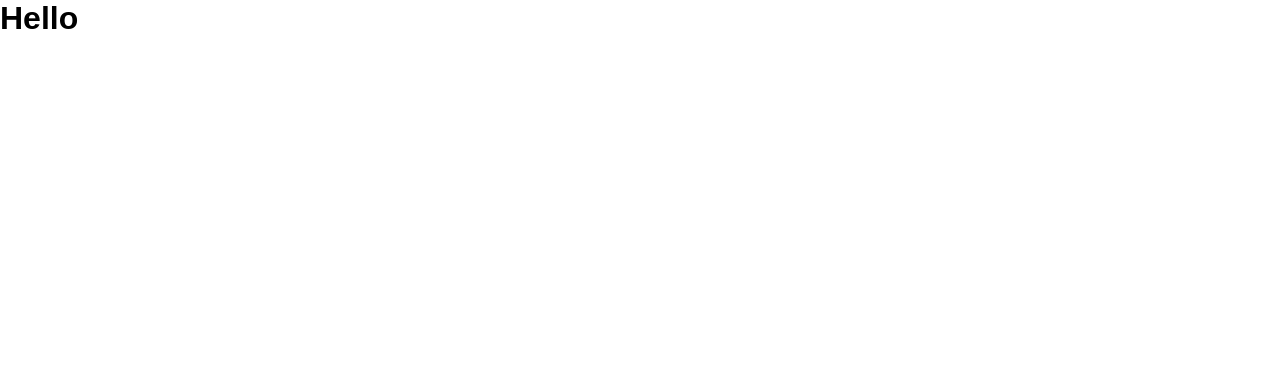
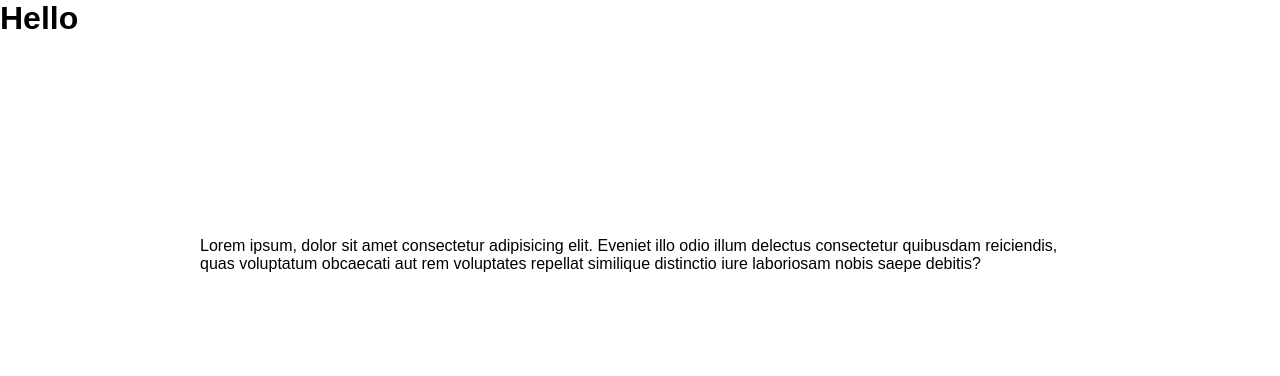
Before and after one commit to Gdsoto/css-grid-flexbox-practice, a plain HTML site: page index.html in a window 1280 px wide. Drawn offline with Linux system fonts and the light colour scheme.

Commit message:
[ADD] Parrafo

```diff
--- a/index.html
+++ b/index.html
@@ -10,5 +10,9 @@
 	<body>
 		<h1>Hello</h1>
 		<script src="main.js"></script>
+
+		<section class="seccion1">
+			<p>Lorem ipsum, dolor sit amet consectetur adipisicing elit. Eveniet illo odio illum delectus consectetur quibusdam reiciendis, quas voluptatum obcaecati aut rem voluptates repellat similique distinctio iure laboriosam nobis saepe debitis?</p>
+		</section>
 	</body>
 </html>
--- a/style.css
+++ b/style.css
@@ -4,3 +4,8 @@
 	font-family: Arial, Helvetica, sans-serif;
 	box-sizing: border-box;
 }
+.seccion1{
+	border-color: black;
+	margin: 100px;
+	padding: 100px;
+}
```
